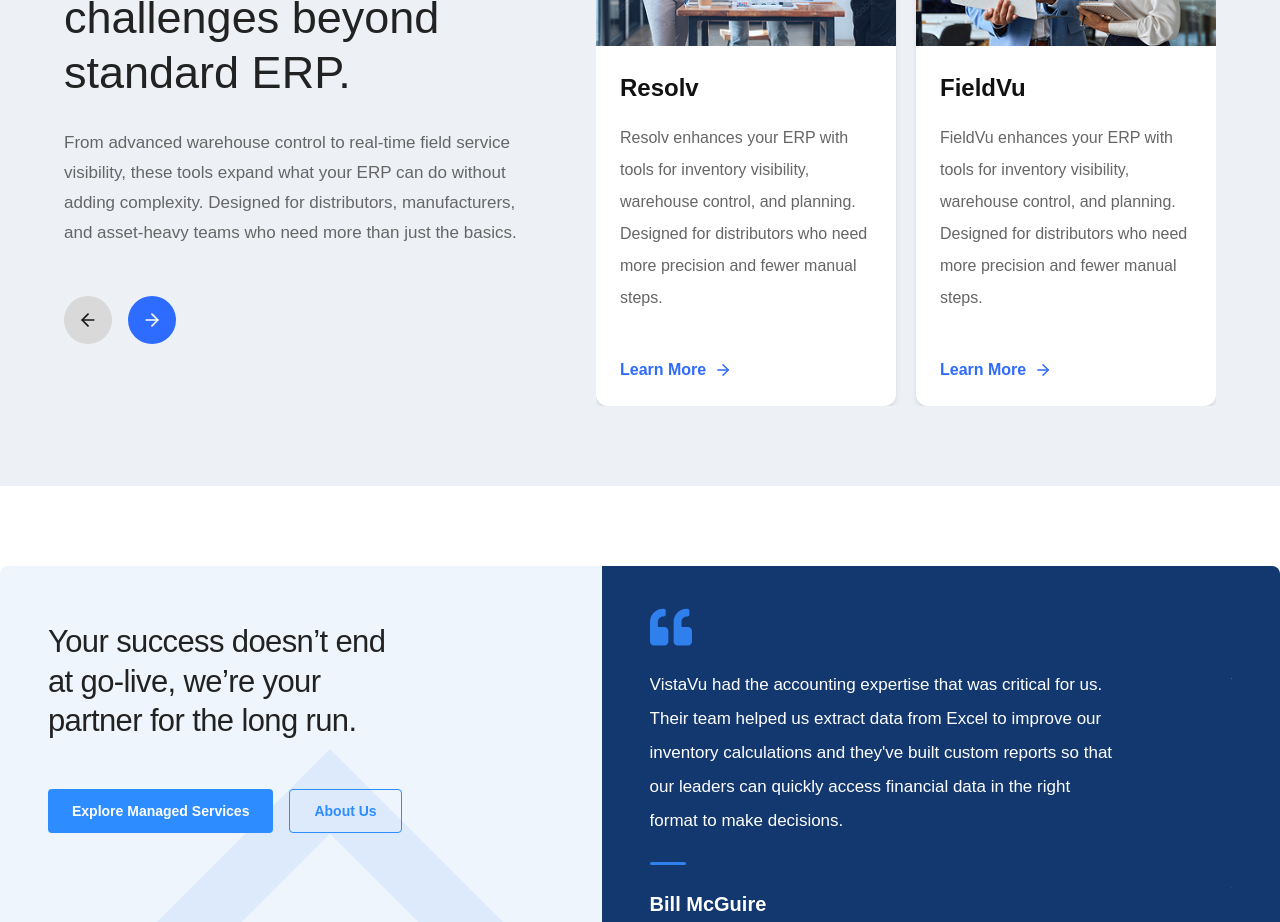
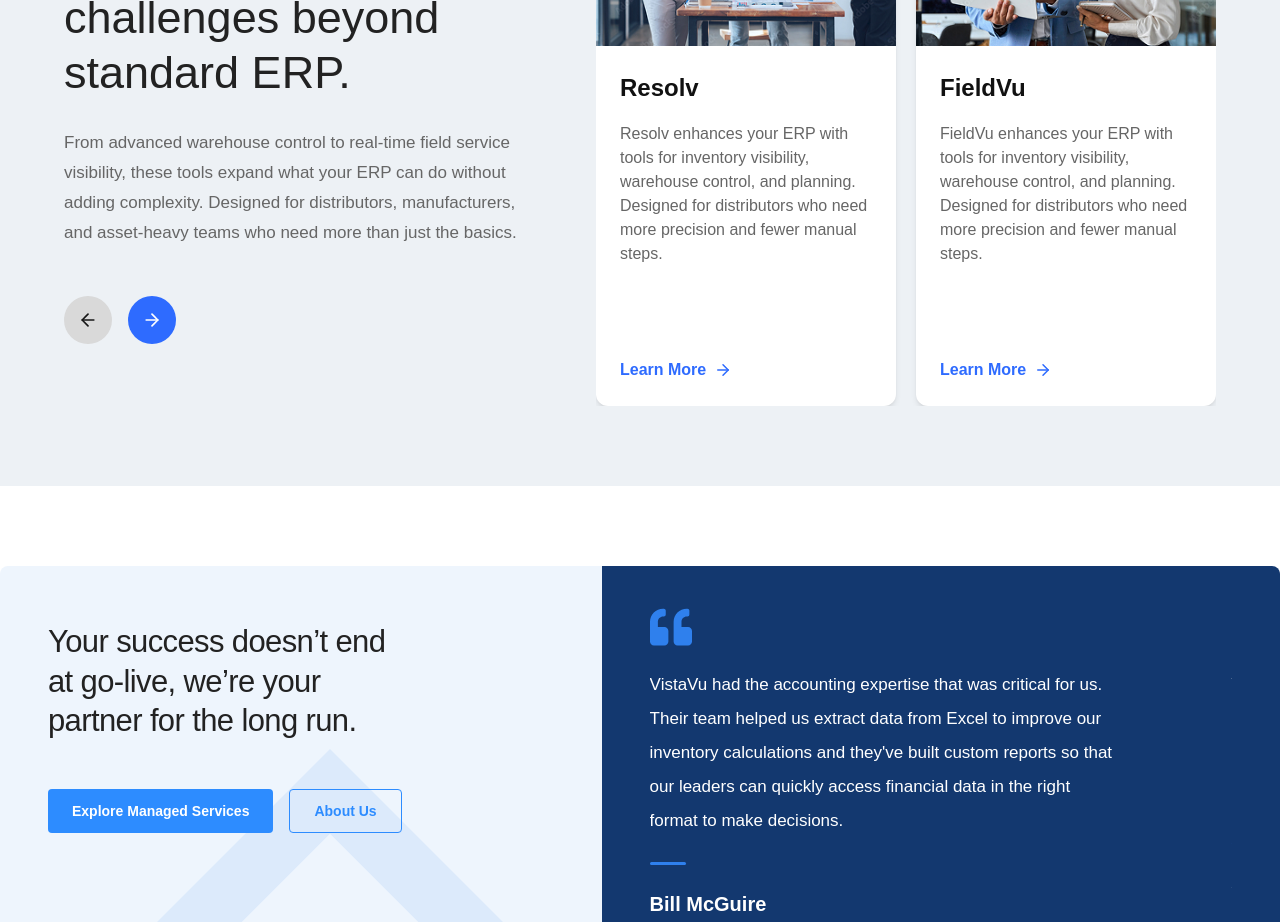
Before and after one commit to ps963002-gif/vistavu, a Next.js app: page / in a window 1280 px wide. Shown: the part 3240-4162 px from the top of the page. Built offline with nearby package versions, Linux system fonts and the light colour scheme.

Commit message:
Updated testimonial section

```diff
--- a/components/organisms/ERPAddons.tsx
+++ b/components/organisms/ERPAddons.tsx
@@ -99,7 +99,7 @@
                       {item.title}
                     </h3>
 
-                    <p className="mt-4 flex-1 text-[16px] leading-8 text-[#666666] transition-colors duration-300 group-hover:text-white/80">
+                    <p className="mt-4 flex-1 text-[16px] leading-6 text-[#666666] transition-colors duration-300 group-hover:text-white/80">
                       {item.title} enhances your ERP with tools for
                       inventory visibility, warehouse control, and
                       planning. Designed for distributors who need
```
